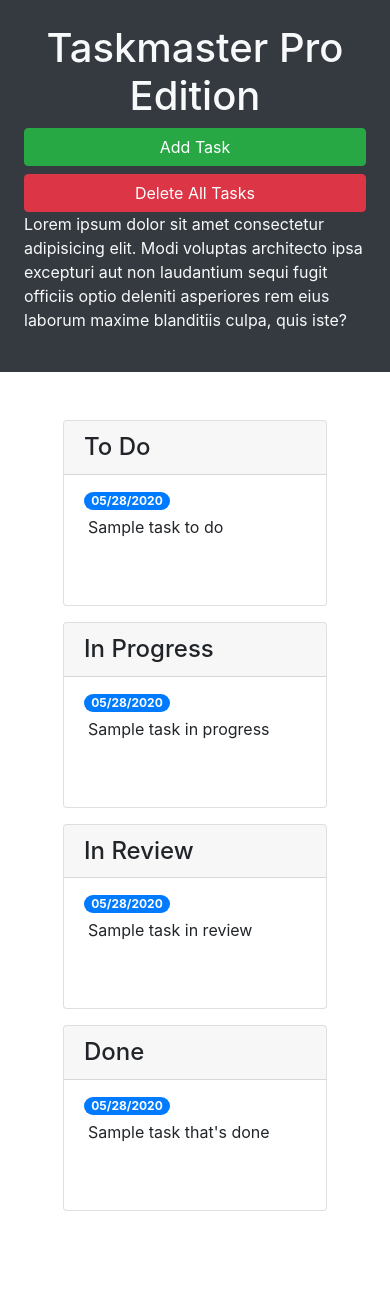
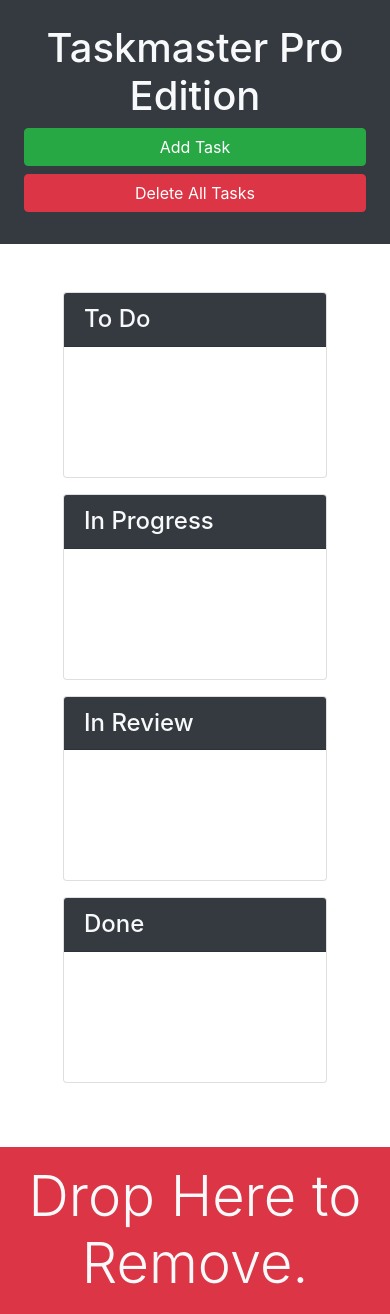
Before and after one commit to JohnLanni619/taskmaster-pro, a plain HTML site: page index.html in a window 390 px wide. Before the commit the page ends 1275 px from the top, so only its background shows below. Drawn offline with nearby package versions, Linux system fonts and the light colour scheme.

Commit message:
5.2 Code Snapshot

```diff
--- a/index.html
+++ b/index.html
@@ -13,81 +13,68 @@
 <body>
 
   <div class="row min-vh-100 no-gutters">
-    <header class="col-12 col-lg-3 bg-dark text-light d-flex flex-column p-4 p-lg-3">
-      <h1 class="text-center">Taskmaster Pro Edition</h1>
-      <button id="create-task" class="btn btn-block btn-success" data-toggle="modal" data-target="#task-form-modal">Add
-        Task</button>
-      <button id="remove-tasks" class="btn btn-block btn-danger">Delete All Tasks</button>
-      <p class="mt-auto">Lorem ipsum dolor sit amet consectetur adipisicing elit. Modi voluptas architecto ipsa excepturi aut non
-        laudantium sequi fugit officiis optio deleniti asperiores rem eius laborum maxime blanditiis culpa, quis iste?
-      </p>
+    <header class="col-12 col-lg-3 bg-dark text-light sticky-top d-flex flex-column p-4 p-lg-3">
+      <div>
+        <h1 class="text-center"><span class="oi oi-task d-inline d-lg-none"></span>
+          Taskmaster Pro Edition</h1>
+        <div class="ml-md-auto w-100 w-md-auto">
+          <button id="create-task" class="btn btn-block btn-success" data-toggle="modal"
+            data-target="#task-form-modal">Add Task</button>
+          <button id="remove-tasks" class="btn btn-block btn-danger mb-2 mb-md-4"></span>Delete All Tasks</button>
+        </div>
+      </div>
+      <p class="mt-auto d-none d-lg-block">Lorem ipsum dolor sit amet consectetur adipisicing elit. Modi voluptas
+        architecto ipsa
+        excepturi aut non laudantium sequi fugit officiis optio deleniti asperiores rem eius laborum maxime blanditiis
+        culpa, quis iste?</p>
     </header>
-    <main class="col-12 col-lg-9">
+    <main class="col-12 col-lg-9 d-flex flex-column">
       <div class="m-5 row justify-content-around">
-        <!-- todo start  -->
+          <!--  -->
           <div class="col-12 col-md-6 col-xl-3 mb-3">
             <div class="card">
-            <h4 class="card-header">
+              <h4 class="card-header bg-dark text-light">
                 To Do
               </h4>
               <ul id="list-toDo" class="list-group list-group-flush">
-              <li class="list-group-item">
-                <span class="badge badge-primary badge-pill">05/28/2020</span>
-                <p class="m-1">Sample task to do</p>
-              </li>
               </ul>
             </div>
           </div>
-        <!-- todo end  -->
-
-        <!-- in progress start  -->
+          <!--  -->
           <div class="col-12 col-md-6 col-xl-3 mb-3">
             <div class="card">
-            <h4 class="card-header">
+              <h4 class="card-header bg-dark text-light">
                 In Progress
               </h4>
               <ul id="list-inProgress" class="list-group list-group-flush">
-              <li class="list-group-item">
-                <span class="badge badge-primary badge-pill">05/28/2020</span>
-                <p class="m-1">Sample task in progress</p>
-              </li>
               </ul>
             </div>
           </div>
-        <!-- in progress end -->
-
-        <!-- In Review Start  -->
+          <!--  -->
           <div class="col-12 col-md-6 col-xl-3 mb-3">
             <div class="card">
-            <h4 class="card-header">
+              <h4 class="card-header bg-dark text-light">
                 In Review
               </h4>
-            <ul id ="list-inReview" class="list-group list-group-flush">
-              <li class="list-group-item">
-                <span class="badge badge-primary badge-pill">05/28/2020</span>
-                <p class="m-1">Sample task in review</p>
-              </li>
+              <ul id="list-inReview" class="list-group list-group-flush">
               </ul>
             </div>
           </div>
-        <!-- In Review End  -->
-
-        <!-- Done Start  -->
+          <!--  -->
           <div class="col-12 col-md-6 col-xl-3 mb-3">
             <div class="card">
-            <h4 class="card-header">
+              <h4 class="card-header bg-dark text-light">
                 Done
               </h4>
               <ul id="list-done" class="list-group list-group-flush">
-              <li class="list-group-item">
-                <span class="badge badge-primary badge-pill">05/28/2020</span>
-                <p class="m-1">Sample task that's done</p>
-              </li>
               </ul>
             </div>
           </div>
-        <!-- Done End -->
-
+      </div>
+      <div class="mt-auto" id="trash">
+        <div class="w-100 bg-danger p-3 text-center text-light display-4">
+          Drop Here to Remove.
+        </div>
       </div>
     </main>
   </div>
@@ -107,7 +94,7 @@
           <form>
             <div class="form-group">
               <label for="modalTaskDescription">Task description</label>
-              <textarea id="modalTaskDescription" rows="3" class="form-control"></textarea>
+              <textarea class="form-control" id="modalTaskDescription" rows="3"></textarea>
             </div>
             <div class="form-group">
               <label for="modalDueDate">Due date</label>
```
Also changed, not shown: assets/js/script.js (+4 -6 lines). Lines whose indentation alone changed are shown as unchanged.
